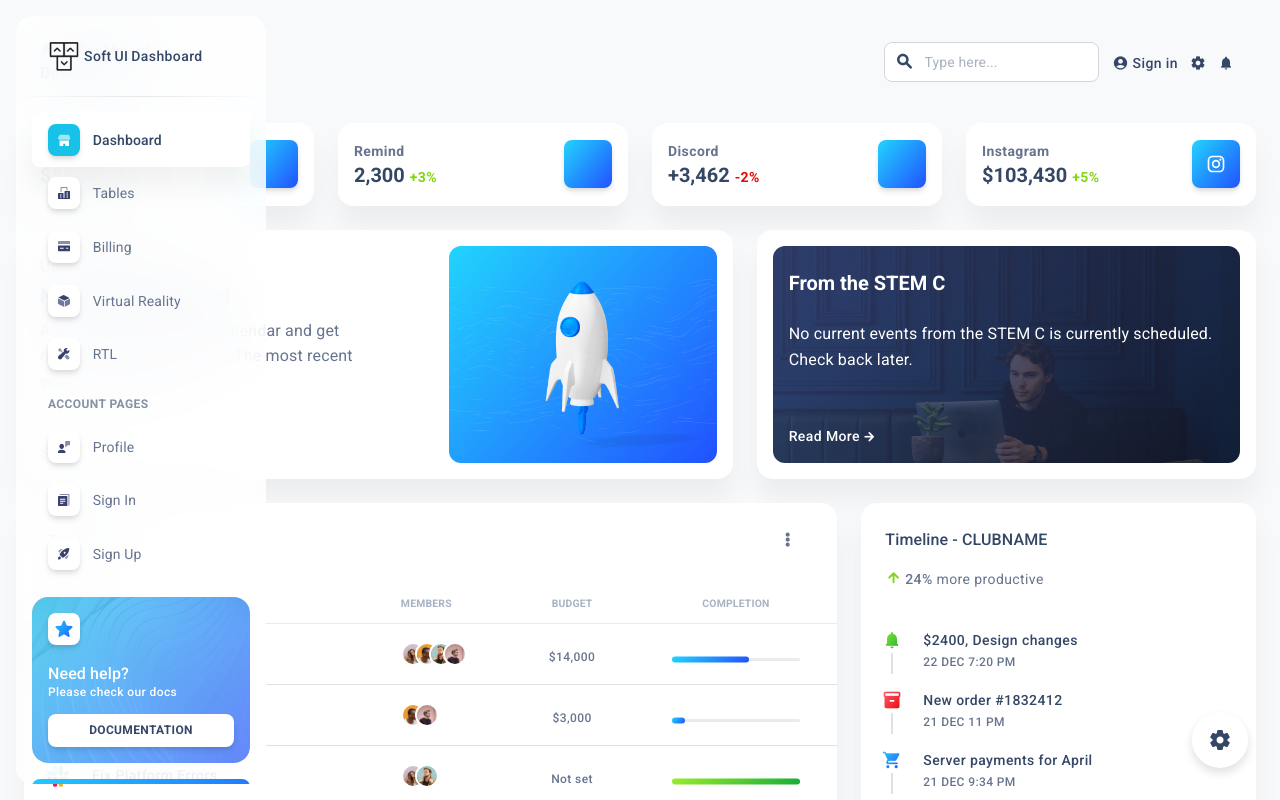
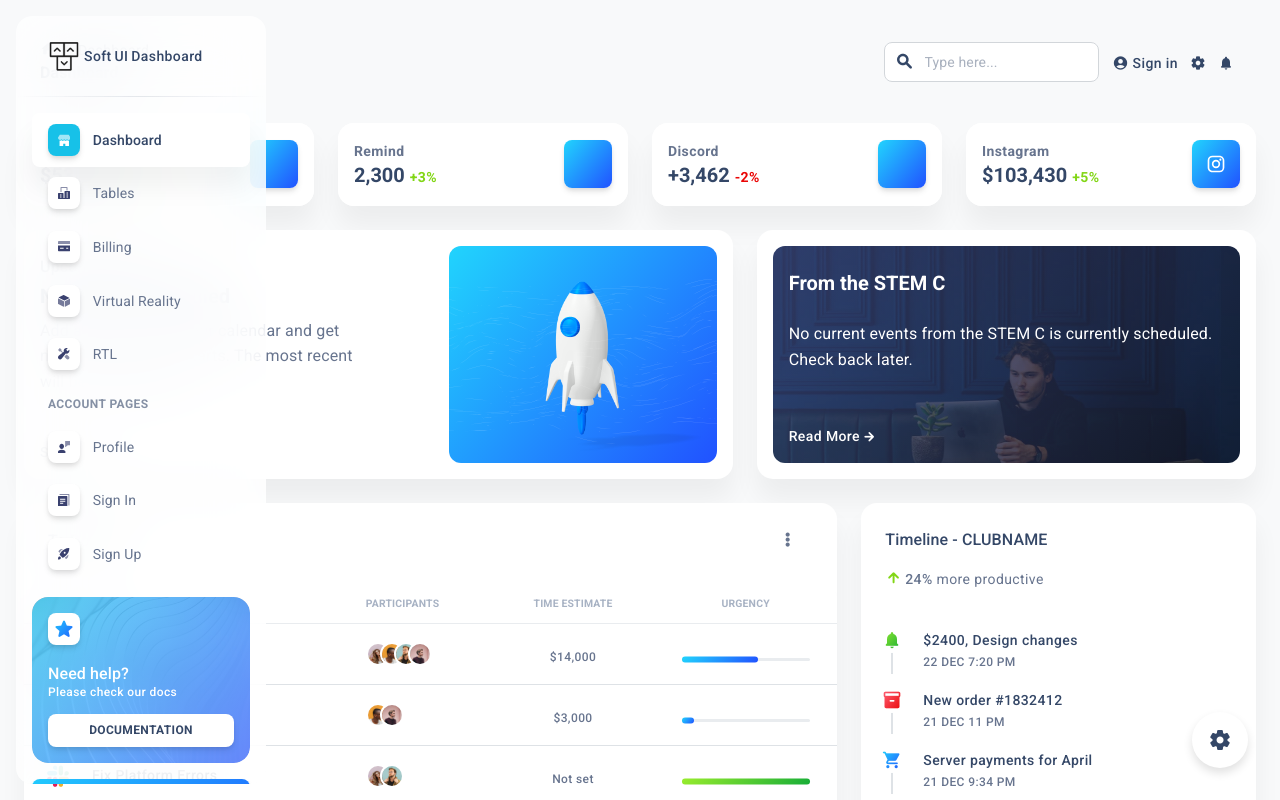
Before and after one commit to jji-bigg-stemc/front, a React (Create React App) app: page /dashboard in a window 1280 px wide. Shown: the top 800 px of the page. Built offline with nearby package versions, Linux system fonts and the light colour scheme.

Commit message:
set up redux store and changed sample data for to do list

```diff
--- a/package.json
+++ b/package.json
@@ -13,6 +13,7 @@
     "@mui/icons-material": "^5.10.3",
     "@mui/material": "^5.10.3",
     "@mui/styled-engine": "^5.10.3",
+    "@reduxjs/toolkit": "^1.8.6",
     "@testing-library/jest-dom": "^5.14.1",
     "@testing-library/react": "^13.0.0",
     "@testing-library/user-event": "^13.2.1",
--- a/src/layouts/dashboard/components/Projects/data/index.js
+++ b/src/layouts/dashboard/components/Projects/data/index.js
@@ -1,3 +1,5 @@
+// the testing data set for the formats of the data in the table
+
 // @mui material components
 import Tooltip from "@mui/material/Tooltip";
 
@@ -20,8 +22,8 @@
 import team4 from "assets/images/team-4.jpg";
 
 export default function data() {
-  const avatars = (members) =>
-    members.map(([image, name]) => (
+  const avatars = (participants) =>
+    participants.map(([image, name]) => (
       <Tooltip key={name} title={name} placeholder="bottom">
         <SoftAvatar
           src={image}
@@ -44,19 +46,23 @@
         />
       </Tooltip>
     ));
+  // task initiator
+  // participants
+  // time estimate
+  // urgency
 
   return {
     columns: [
-      { name: "companies", align: "left" },
-      { name: "members", align: "left" },
-      { name: "budget", align: "center" },
-      { name: "completion", align: "center" },
+      { name: "task initiator", align: "left" },
+      { name: "participants", align: "left" },
+      { name: "time estimate", align: "center" },
+      { name: "urgency", align: "center" },
     ],
 
     rows: [
       {
-        companies: [logoXD, "Soft UI XD Version"],
-        members: (
+        "task initiator": [logoXD, "Soft UI XD Version"],
+        participants: (
           <SoftBox display="flex" py={1}>
             {avatars([
               [team1, "Ryan Tompson"],
@@ -66,20 +72,25 @@
             ])}
           </SoftBox>
         ),
-        budget: (
+        "time estimate": (
           <SoftTypography variant="caption" color="text" fontWeight="medium">
             $14,000
           </SoftTypography>
         ),
-        completion: (
+        urgency: (
           <SoftBox width="8rem" textAlign="left">
-            <SoftProgress value={60} color="info" variant="gradient" label={false} />
+            <SoftProgress
+              value={60}
+              color="info"
+              variant="gradient"
+              label={false}
+            />
           </SoftBox>
         ),
       },
       {
-        companies: [logoAtlassian, "Add Progress Track"],
-        members: (
+        "task initiator": [logoAtlassian, "Add Progress Track"],
+        participants: (
           <SoftBox display="flex" py={1}>
             {avatars([
               [team2, "Romina Hadid"],
@@ -87,20 +98,25 @@
             ])}
           </SoftBox>
         ),
-        budget: (
+        "time estimate": (
           <SoftTypography variant="caption" color="text" fontWeight="medium">
             $3,000
           </SoftTypography>
         ),
-        completion: (
+        urgency: (
           <SoftBox width="8rem" textAlign="left">
-            <SoftProgress value={10} color="info" variant="gradient" label={false} />
+            <SoftProgress
+              value={10}
+              color="info"
+              variant="gradient"
+              label={false}
+            />
           </SoftBox>
         ),
       },
       {
-        companies: [logoSlack, "Fix Platform Errors"],
-        members: (
+        "task initiator": [logoSlack, "Fix Platform Errors"],
+        participants: (
           <SoftBox display="flex" py={1}>
             {avatars([
               [team1, "Ryan Tompson"],
@@ -108,20 +124,25 @@
             ])}
           </SoftBox>
         ),
-        budget: (
+        "time estimate": (
           <SoftTypography variant="caption" color="text" fontWeight="medium">
             Not set
           </SoftTypography>
         ),
-        completion: (
+        urgency: (
           <SoftBox width="8rem" textAlign="left">
-            <SoftProgress value={100} color="success" variant="gradient" label={false} />
+            <SoftProgress
+              value={100}
+              color="success"
+              variant="gradient"
+              label={false}
+            />
           </SoftBox>
         ),
       },
       {
-        companies: [logoSpotify, "Launch our Mobile App"],
-        members: (
+        "task initiator": [logoSpotify, "Launch our Mobile App"],
+        participants: (
           <SoftBox display="flex" py={1}>
             {avatars([
               [team4, "Jessica Doe"],
@@ -131,38 +152,48 @@
             ])}
           </SoftBox>
         ),
-        budget: (
+        "time estimate": (
           <SoftTypography variant="caption" color="text" fontWeight="medium">
             $20,500
           </SoftTypography>
         ),
-        completion: (
+        urgency: (
           <SoftBox width="8rem" textAlign="left">
-            <SoftProgress value={100} color="success" variant="gradient" label={false} />
+            <SoftProgress
+              value={100}
+              color="success"
+              variant="gradient"
+              label={false}
+            />
           </SoftBox>
         ),
       },
       {
-        companies: [logoJira, "Add the New Pricing Page"],
-        members: (
+        "task initiator": [logoJira, "Add the New Pricing Page"],
+        participants: (
           <SoftBox display="flex" py={1}>
             {avatars([[team4, "Jessica Doe"]])}
           </SoftBox>
         ),
-        budget: (
+        "time estimate": (
           <SoftTypography variant="caption" color="text" fontWeight="medium">
             $500
           </SoftTypography>
         ),
-        completion: (
+        urgency: (
           <SoftBox width="8rem" textAlign="left">
-            <SoftProgress value={25} color="info" variant="gradient" label={false} />
+            <SoftProgress
+              value={25}
+              color="info"
+              variant="gradient"
+              label={false}
+            />
           </SoftBox>
         ),
       },
       {
-        companies: [logoInvesion, "Redesign New Online Shop"],
-        members: (
+        "task initiator": [logoInvesion, "Redesign New Online Shop"],
+        participants: (
           <SoftBox display="flex" py={1}>
             {avatars([
               [team1, "Ryan Tompson"],
@@ -170,14 +201,19 @@
             ])}
           </SoftBox>
         ),
-        budget: (
+        "time estimate": (
           <SoftTypography variant="caption" color="text" fontWeight="medium">
             $2,000
           </SoftTypography>
         ),
-        completion: (
+        urgency: (
           <SoftBox width="8rem" textAlign="left">
-            <SoftProgress value={40} color="info" variant="gradient" label={false} />
+            <SoftProgress
+              value={40}
+              color="info"
+              variant="gradient"
+              label={false}
+            />
           </SoftBox>
         ),
       },
--- /dev/null
+++ b/src/middleware/reducers/index.js
@@ -0,0 +1,5 @@
+import { combineReducers } from "redux";
+
+export default combineReducers({
+  // ...reducers
+});
```
Also changed, not shown: src/configureStore.js (added, +16 -0 lines), src/middleware/logger.js (added, +10 -0 lines), src/middleware/reducers/todos.js (added, +33 -0 lines), 1 other file (tests, documents, lock files or other folders).
